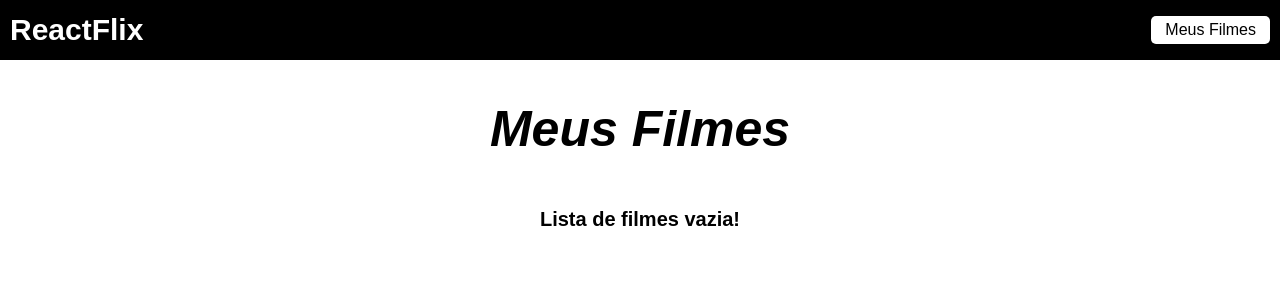
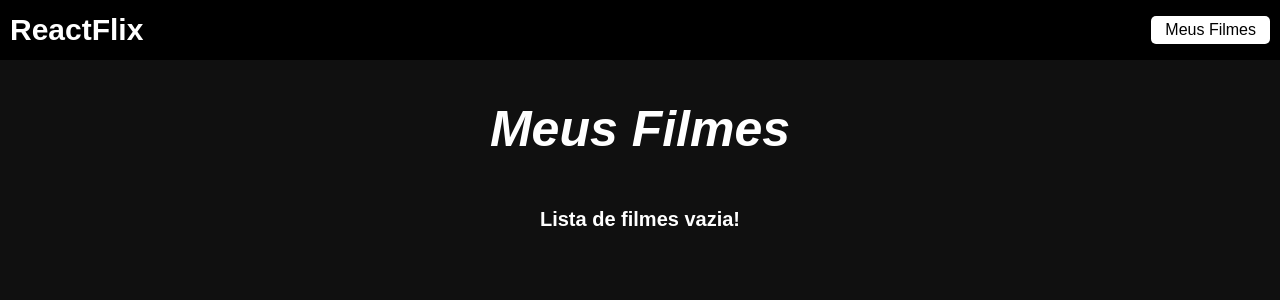
Before and after one commit to thiago-thomas/react-flix, a React (Create React App) app: page /favoritos in a window 1280 px wide. Shown: the top 300 px of the page. Built offline with nearby package versions, Linux system fonts and the light colour scheme.

Commit message:
update style.css

```diff
--- a/src/style.css
+++ b/src/style.css
@@ -6,6 +6,8 @@
 
 body {
   font-family: sans-serif;
+  background-color: #000000ef;
+  color: white;
 }
 
 
@@ -202,9 +204,8 @@ h1.title {
 }
 
 .wrap {
-  width: 250px;
+  width: 280px;
   height: 100px;
-
   display: flex;
   align-items: center;
   justify-content: center;
```
